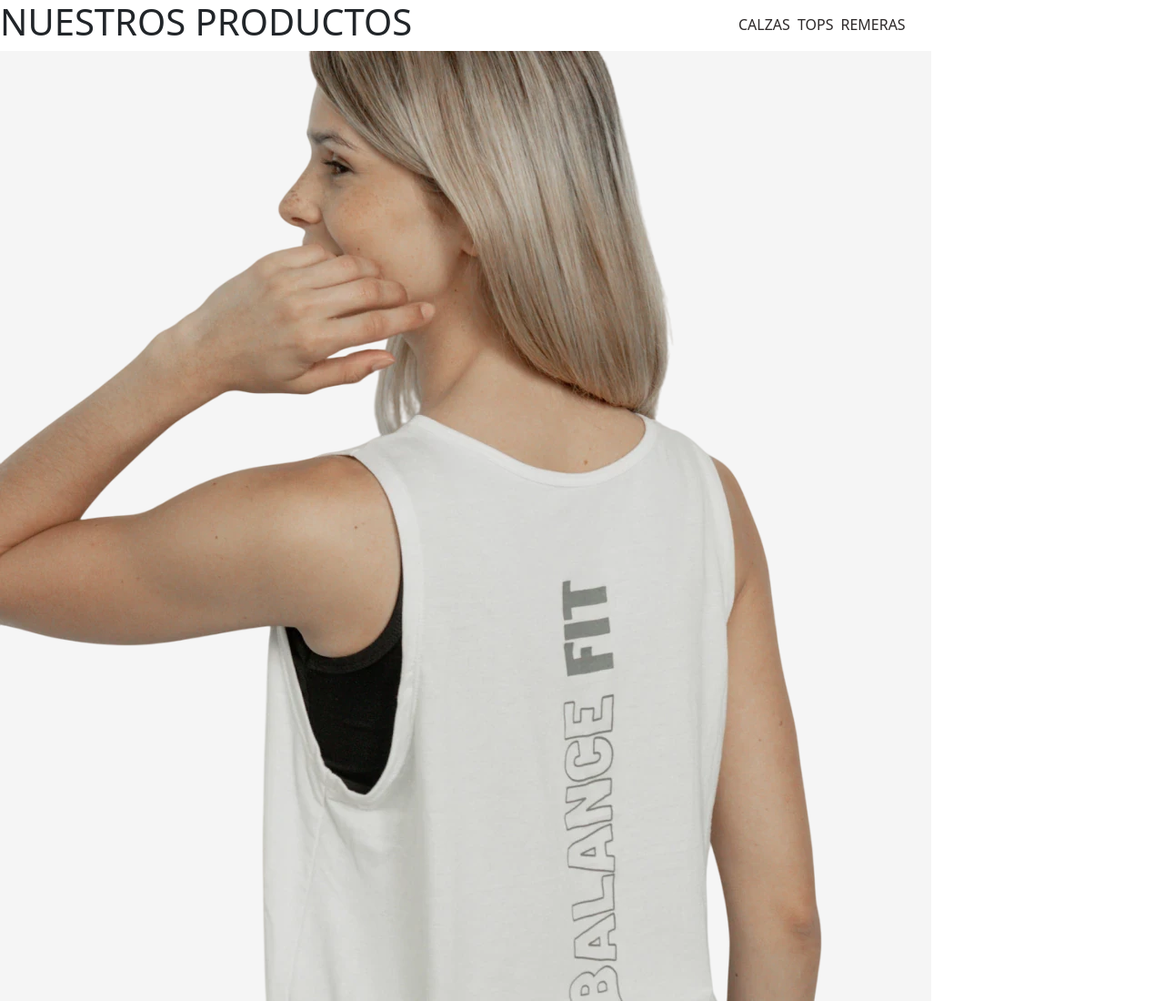
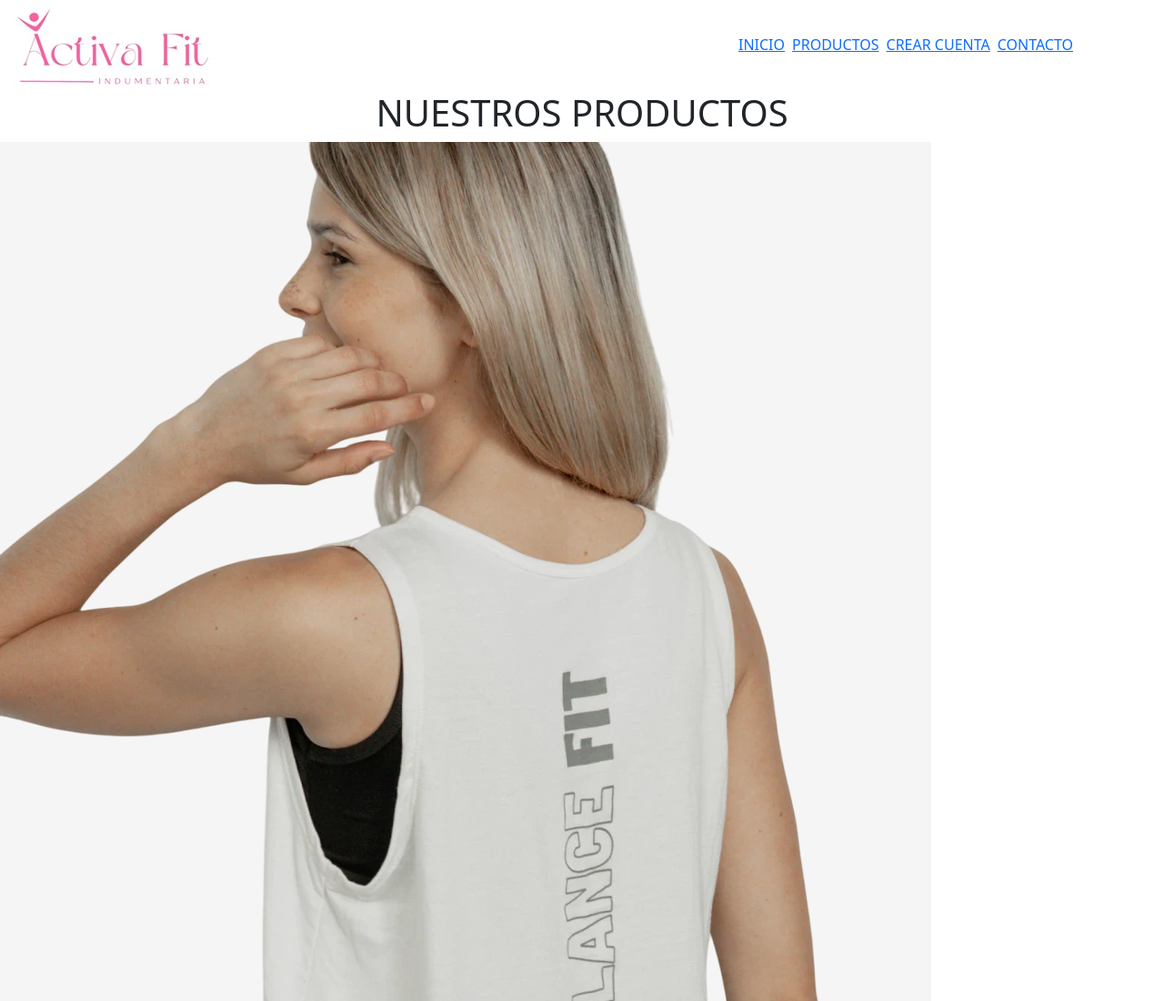
Before and after one commit to DDamaris7/PreEntrega3-Dominguez, a plain HTML site: page Pages/productos.html in a window 1280 px wide. Shown: the top 1100 px of the page at 91% size. Drawn offline with nearby package versions, Linux system fonts and the light colour scheme.

Commit message:
se agrega navegabilidad en las paginas de menu

```diff
--- a/Pages/productos.html
+++ b/Pages/productos.html
@@ -14,18 +14,20 @@
 
 <body>
     <header>
-        <h1>NUESTROS PRODUCTOS</h1>
-
-      <nav>
-          <ul>
-              <li>CALZAS</li>
-              <li>TOPS</li>
-              <li>REMERAS</li>
-          </ul>
-      </nav>
+        <img src="../imagenes/logomarca.jpeg" alt="nombre de la marca">
+        <ul>
+                 <li><a href="../index.html">INICIO</a></li>
+                 <li><a href="productos.html">PRODUCTOS</a></li>
+                 <li><a href="crearcuenta.html">CREAR CUENTA</a></li>
+                 <li><a href="contacto.html">CONTACTO</a></li>
+        </ul>
      </header>
+     <main>
+        <h1> NUESTROS PRODUCTOS</h1>
+     </main>
 
      <section>
+
         <div class="REMERAS">
             <img src="../imagenes/musculosa.webp" alt="remera-categoria">
         </div>
--- a/sass/styles.scss
+++ b/sass/styles.scss
@@ -64,7 +64,7 @@
 
 
 /* estilos de mobil */
-@media screen and (max-width: 600px){
+@media screen and (min-width: 300px){
 
     header{
        display: flex;
@@ -92,7 +92,7 @@
 }
 
 /* estilos de desktop */
-@media screen and (min-width: 1024px) {
+@media screen and (max-width: 1024px) {
 
     header {
         display: flex;
```
Also changed, not shown: Pages/contacto.html (+11 -1 lines), Pages/crearcuenta.html (+10 -2 lines).
